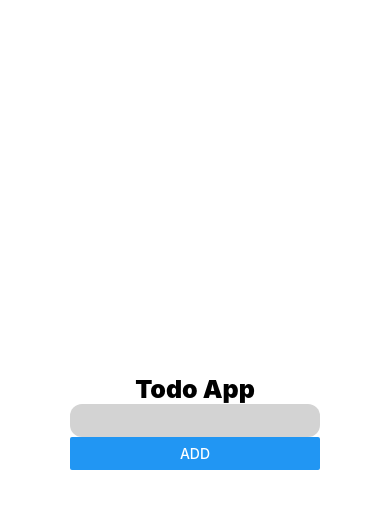
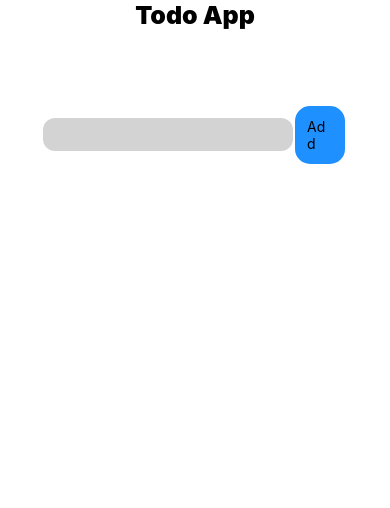
Before and after one commit to AhmadRazaKhokhar1/todo-app, a React Native app: screen / in a window 390 px wide. Shown: the top 508 px of the page. Built offline with nearby package versions, Linux system fonts and the light colour scheme.

Commit message:
Todo completed

```diff
--- a/App.js
+++ b/App.js
@@ -1,54 +1,114 @@
-import { StatusBar } from "expo-status-bar";
 import { useState } from "react";
-import { Button, StyleSheet, Text, TextInput, View } from "react-native";
+import {
+  StyleSheet,
+  Text,
+  TextInput,
+  TouchableOpacity,
+  View,
+} from "react-native";
 
 export default function App() {
-  const [todo, setTodo] = useState('');
+  const [todo, setTodo] = useState("");
+  const [todos, setTodos] = useState([]);
+  //adding the todo
   const addTodo = () => {
-
-    console.log(todo);
+    setTodos((prev) => [...prev, todo]);
+    setTodo("");
+  };
+  //deleting the todo
+  const deleteTodo = (e, index) => {
+    console.log("bhjgvccx");
+    const updatedTodos = todos.filter((todo, i) => i !== index);
+    setTodos(updatedTodos);
   };
   return (
     <View style={styles.container}>
       <Text style={styles.heading}>Todo App</Text>
-      <View>
+      <View style={styles.form}>
         <TextInput
+          value={todo}
           onChangeText={(value) => setTodo(value)}
-          value={todo}
           style={styles.field}
-
+          keyboardType="default"
         />
         <View style={styles.button}>
-          <Button title="Add" onPress={addTodo} />
+          <TouchableOpacity onPress={addTodo}>
+            <Text>Add</Text>
+          </TouchableOpacity>
         </View>
       </View>
-      <StatusBar style="auto" />
+      <View style={styles.todos}>
+        {todos.map((todo, index) => {
+          return (
+            <View
+              key={index}
+              style={{
+                display: "flex",
+                flexDirection: "row",
+                justifyContent: "space-between",
+                backgroundColor: "dodgerblue",
+                padding: 10,
+                borderRadius: 13,
+                minWidth: "50vw",
+                alignItems:'center',
+                maxWidth:'auto'
+              }}
+            >
+              <Text style={{color:'white',padding:5}}>{todo}</Text>
+              <TouchableOpacity
+                style={{ backgroundColor: "red", padding: 5 }}
+                onPress={(e) => deleteTodo(e, index)}
+              >
+                <Text style={{ color: "white", borderRadius:12}}>Delete</Text>
+              </TouchableOpacity>
+            </View>
+          );
+        })}
+      </View>
     </View>
   );
 }
 
 const styles = StyleSheet.create({
+  todos: {
+    display: "flex",
+    justifyContent: "space-between",
+    alignItems: "center",
+    borderBlockColor: "gray",
+  },
   container: {
     flex: 1,
     backgroundColor: "#fff",
     alignItems: "center",
-    justifyContent: "center",
+    justifyContent: "flex-start",
   },
   heading: {
     fontWeight: "900",
     fontSize: 25,
+  },
+  form: {
+    flex: 1 / 4,
+    margin: 1,
+    display: "flex",
+    justifyContent: "space-between",
+    padding: 3,
+    alignItems: "center",
+    flexDirection: "row",
   },
   field: {
     backgroundColor: "lightgray",
     borderRadius: 12,
     padding: 8,
     width: 250,
-    margin: "5, 0",
+    margin: "5",
   },
   button: {
-    backgroundColor: "#fff",
-    fontStyle: "italic",
+    backgroundColor: "dodgerblue",
     fontSize: 12,
-    color: "red",
+    color: "white",
+    borderRadius: 15,
+    padding: 12,
+    width: 50,
+    margin: 2,
   },
 });
```
